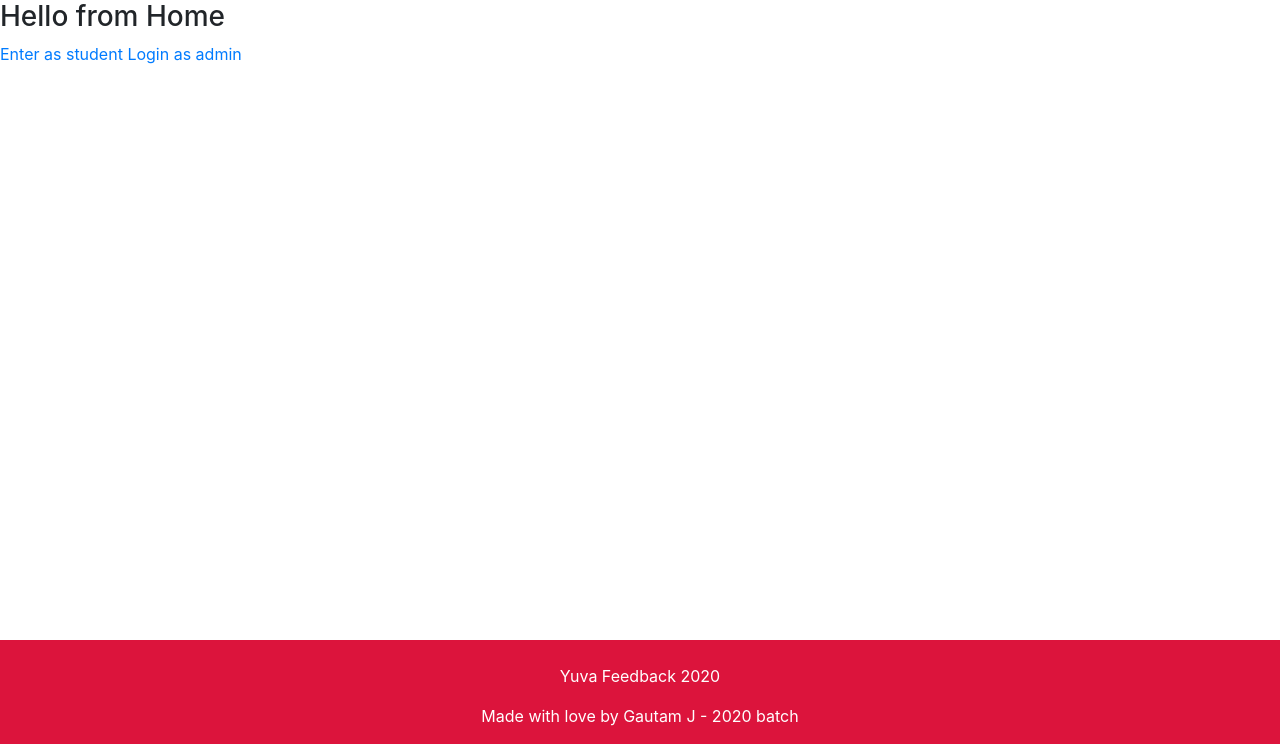
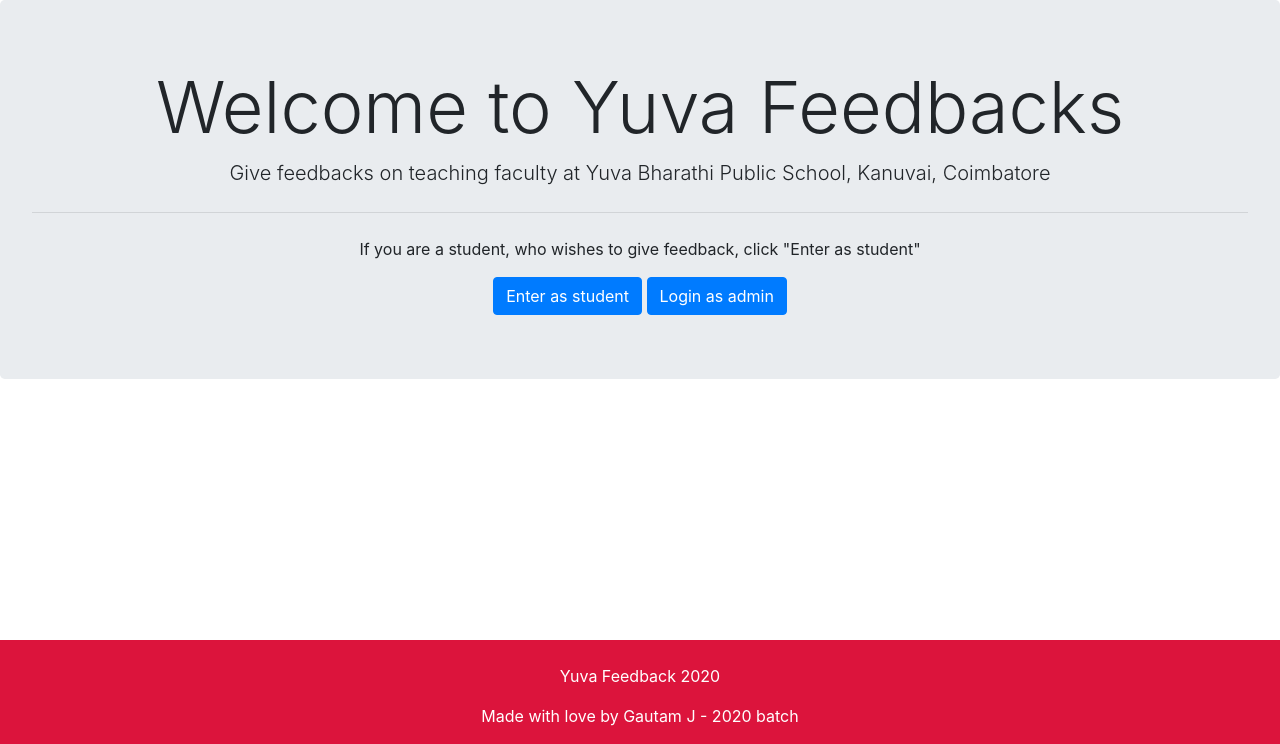
Before and after one commit to Gautam-J/yuva-feedback, a Django app: page / in a window 1280 px wide. Shown: the part 56-800 px from the top of the page. Run offline with Django 3.2, Linux system fonts and the light colour scheme; some libraries are stand-ins or nearby versions.

Commit message:
html for HomeView

```diff
--- a/Home/templates/Home/home.html
+++ b/Home/templates/Home/home.html
@@ -1,11 +1,11 @@
 {% extends 'Home/index.html' %}
 {% block content %}
-    <div>
-        <h3>Hello from Home</h3>
-    </div>
-
-    <div>
-        <a role="button" href="{% url 'GetFeedbackView' %}">Enter as student</a>
-        <a role="button" href="{% url 'LoginView' %}">Login as admin</a>
+    <div class="jumbotron text-center">
+        <h1 class="display-3">Welcome to Yuva Feedbacks</h1>
+        <p class="lead">Give feedbacks on teaching faculty at Yuva Bharathi Public School, Kanuvai, Coimbatore</p>
+        <hr class="my-4">
+        <p>If you are a student, who wishes to give feedback, click "Enter as student"</p>
+        <a class="btn btn-primary" role="button" href="{% url 'GetFeedbackView' %}">Enter as student</a>
+        <a class="btn btn-primary" role="button" href="{% url 'LoginView' %}">Login as admin</a>
     </div>
 {% endblock content %}
```
